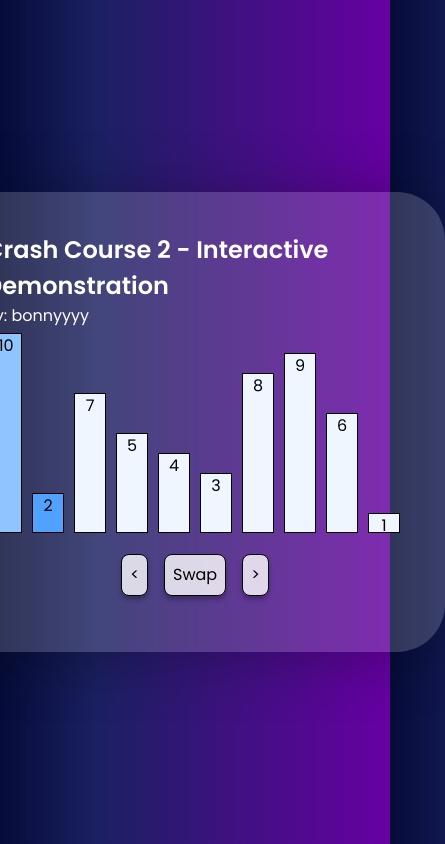
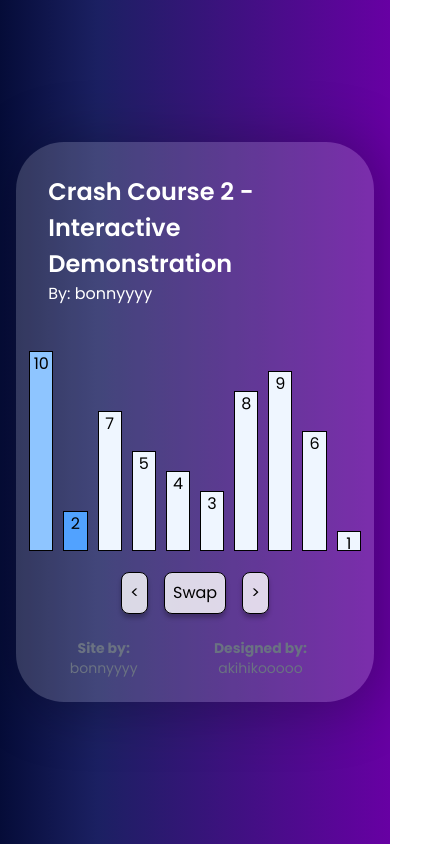
Before and after one commit to PUP-ITskolar/WebDemos, a React (Vite) app: page / in a window 390 px wide. Shown: the whole page, 445 px wide, since content can reach past the window. Built offline with nearby package versions, Linux system fonts and the light colour scheme.

Commit message:
Fixed bug with mobile users

```diff
--- a/src/index.css
+++ b/src/index.css
@@ -21,11 +21,13 @@ body {
     DISPLAY:FLEX;
     align-items: center;
     justify-content: center;
+    /* overflow-x:hidden; */
 }
 #container{
 background: rgba(217, 217, 217, 0.2);
 box-shadow: 4px 4px 58.1px 5px rgba(0, 0, 0, 0.25);
 border-radius: 48px;
+transition:all 0.3s ease;
 }
 .box{
     transition: all 0.3s ease;
--- a/src/layout/main.jsx
+++ b/src/layout/main.jsx
@@ -46,13 +46,13 @@ _ = shuffleCopy(_);
 export default function Main() {
     const array = useArray();
     return (
-        <div id="container" className="flex flex-col justify-center content-center p-10">
-            <div id="header" className="flex flex-col ">
+        <div id="container" className="flex flex-col justify-center content-center w-11/12 lg:w-6/12 lg:p-10 ">
+            <div id="header" className="flex flex-col p-8">
                 <p className="title">Crash Course 2 - Interactive Demonstration</p>
                 <p className="subtitle">By: bonnyyyy</p>
             </div>
-            <div id="controlcont">
-                <div id="content" className="flex flex-row justify-center items-end">
+            <div id="controlcont pl" className="p-2">
+                <div id="content" className="flex flex-row justify-center items-end w-full">
                     {array.items.map((item, index) => {
                         let color = "";
                         if (array.selectedItem == index) color = "bg-blue-400";
@@ -77,6 +77,14 @@ export default function Main() {
                     </button>
                 </div>
             </div>
+            <div className="flex gap-5 px-8 mb-6 text-center">
+                <p className="text-sm text-gray-500 ">
+                    <span className="font-bold">Site by: </span>bonnyyyy
+                    </p>
+                <p className="text-sm text-gray-500">
+                    <span className="font-bold">Designed by: </span>akihikooooo
+                    </p>
+            </div>
         </div>
     );
 }
```
